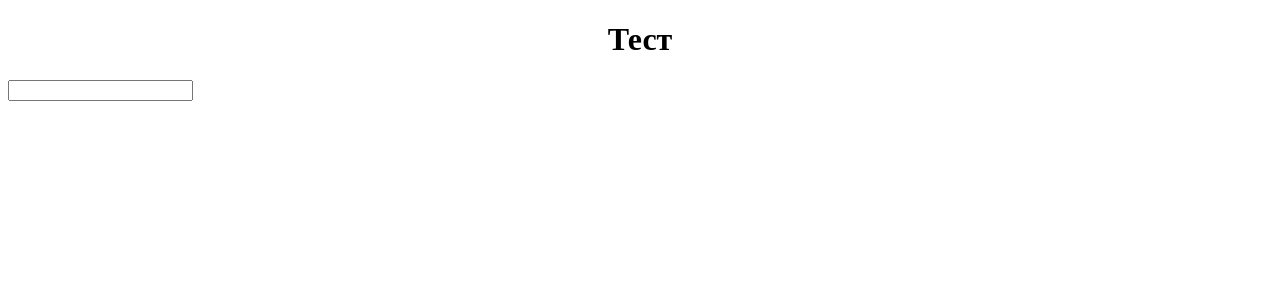
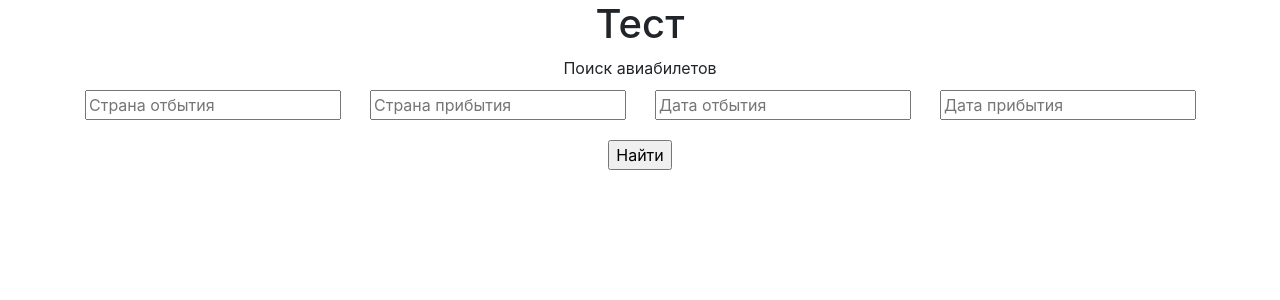
Before and after one commit to guerragro/ticket, an Angular app: page / in a window 1280 px wide. Shown: the top 300 px of the page. Built offline with nearby package versions, Linux system fonts and the light colour scheme; no server answers.

Commit message:
есть первые сподвижки

```diff
--- a/angular.json
+++ b/angular.json
@@ -23,6 +23,7 @@
               "src/assets"
             ],
             "styles": [
+              "node_modules/bootstrap/dist/css/bootstrap.min.css",
               "src/styles.css"
             ],
             "scripts": [],
--- a/package.json
+++ b/package.json
@@ -19,6 +19,7 @@
     "@angular/platform-browser": "~7.2.0",
     "@angular/platform-browser-dynamic": "~7.2.0",
     "@angular/router": "~7.2.0",
+    "bootstrap": "^4.3.1",
     "core-js": "^2.5.4",
     "rxjs": "~6.3.3",
     "tslib": "^1.9.0",
--- a/src/app/service/ticket.service.ts
+++ b/src/app/service/ticket.service.ts
@@ -39,23 +39,24 @@ export class TicketService {
       'Access-Control-Allow-Origin': '*',
       'Access-Control-Allow-Credentials': 'true'
     };
-    return this.http.get(UrlModels.CheapTik, {headers: (headers), params: (params)});
+    return this.http.get(UrlModels.CheapTik, {params: (params)});
     // const option = {
     //
     // }
   }
 
-  // getDataCounty() {
-  //   const headers = {
-  //     'Access-Control-Allow-Origin' : '*',
-  //     'Access-Control-Allow-Credentials': 'true'
-  //   };
-  //   const params = {
-  //     token: '49679098347c457387656573a8437d2d'
-  //   };
-  //   // const headers = new HttpHeaders();
-  //   // headers.append('Access-Control-Allow-Origin : *', '');
-  //   return this.http.get('http://api.travelpayouts.com/data/en/' +
-  //     'cities.json', {headers: (headers), params: (params)});
-  // }
+  getDataCounty() {
+    const headers = {
+      'Access-Control-Allow-Origin' : '*',
+      'Access-Control-Allow-Credentials': 'true'
+    };
+    const params = {
+      token: '49679098347c457387656573a8437d2d'
+    };
+    // const headers = new HttpHeaders();
+    // headers.append('Access-Control-Allow-Origin : *', '');
+    // return this.http.get('http://api.travelpayouts.com/data/en/' +
+    //   'cities.json', { params: (params)});
+    return this.http.get(UrlModels.Country, {params: (params)});
+  }
 }
--- a/src/app/ticket/ticket.component.css
+++ b/src/app/ticket/ticket.component.css
@@ -0,0 +1,3 @@
+div {
+  margin-bottom: 10px;
+}
--- a/src/app/ticket/ticket.component.html
+++ b/src/app/ticket/ticket.component.html
@@ -1 +1,21 @@
-<input type="text" (click)="check('hello', 12, false, 5, 'world')">
+<div style="text-align: center">Поиск авиабилетов</div>
+<div class="container">
+  <div class="row">
+    <div class="col-lg-3 col-sm-3">
+      <input type="text" value="" (change)="search($event.target.value)" placeholder="Страна отбытия">
+    </div>
+    <div class="col-lg-3 col-sm-3">
+      <input type="text" (keyup)="search($event.target.value)" placeholder="Страна прибытия">
+    </div>
+    <div class="col-lg-3 col-sm-3">
+      <input type="text" (keyup)="search($event.target.value)" placeholder="Дата отбытия">
+    </div>
+    <div class="col-lg-3 col-sm-3">
+      <input type="text" (keyup)="search($event.target.value)" placeholder="Дата прибытия">
+    </div>
+  </div>
+</div>
+<div style="text-align: center">
+  <input type="button" value="Найти">
+</div>
+<!--(changeOn)-->
--- a/src/app/ticket/ticket.component.ts
+++ b/src/app/ticket/ticket.component.ts
@@ -9,12 +9,17 @@ import {templateJitUrl} from '@angular/compiler';
 })
 export class TicketComponent implements OnInit {
 
-  public ticket: object;
+  // public ticket: object;
   county: any;
+  arr: object;
 
   constructor(
     public ticketService: TicketService
   ) {
+    this.arr = {
+      origin: '',
+      destination: '',
+    };
   }
 
   ngOnInit() {
@@ -22,22 +27,19 @@ export class TicketComponent implements OnInit {
       (res: any) => console.log(res),
       err => console.log(err)
     );
-    // this.ticketService.getDataCounty().subscribe(
-    //   res => console.log(res),
-    //   err => console.log(err)
-    // );
+    this.ticketService.getDataCounty().subscribe(
+      res => console.log(res),
+      err => console.log(err)
+    );
     this.ticketService.getCheapTik().subscribe(
       res => console.log(res),
       err => console.log(err)
     );
   }
 
-  check(hello1: string, numbe: number, b1: boolean, number1: number, world: string) {
-    console.log('work');
-    this.hello(hello1, numbe, b1, number1, world);
-  }
-
-  hello(title = '', val = 0, addplus = true, ratio = 1, ratioUnit = '') {
-    console.log(val, addplus, ratio);
+  search(event) {
+    console.log(typeof event);
+    console.log(event);
+    console.log(this.arr);
   }
 }
```
Also changed, not shown: 1 other file (tests, documents, lock files or other folders).
